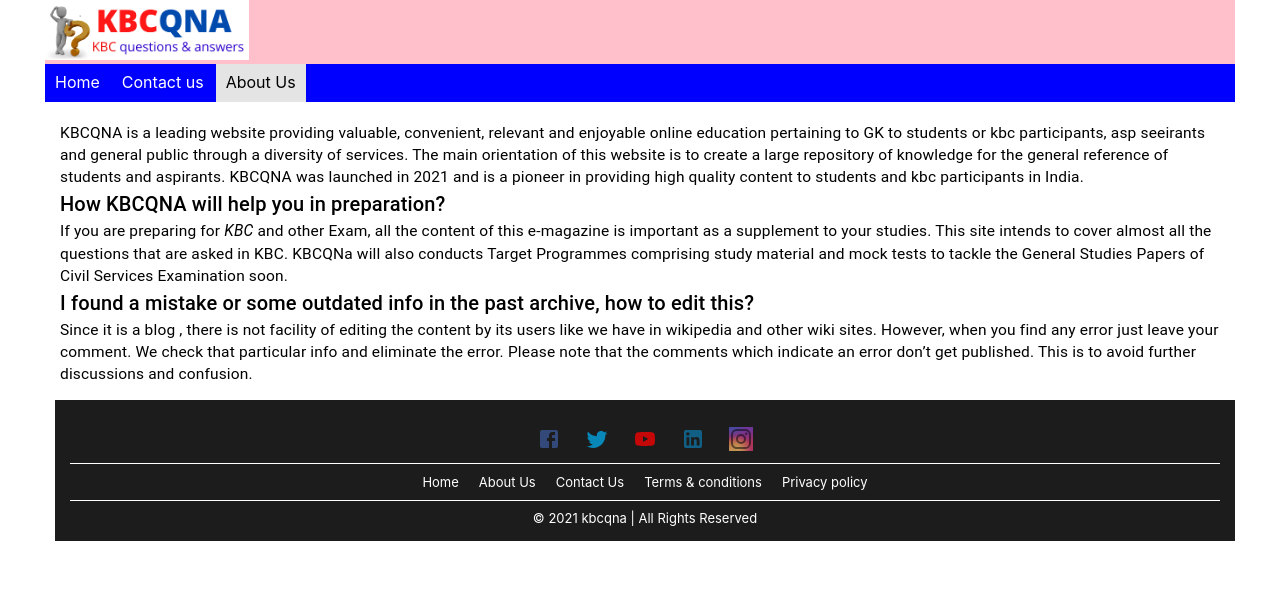
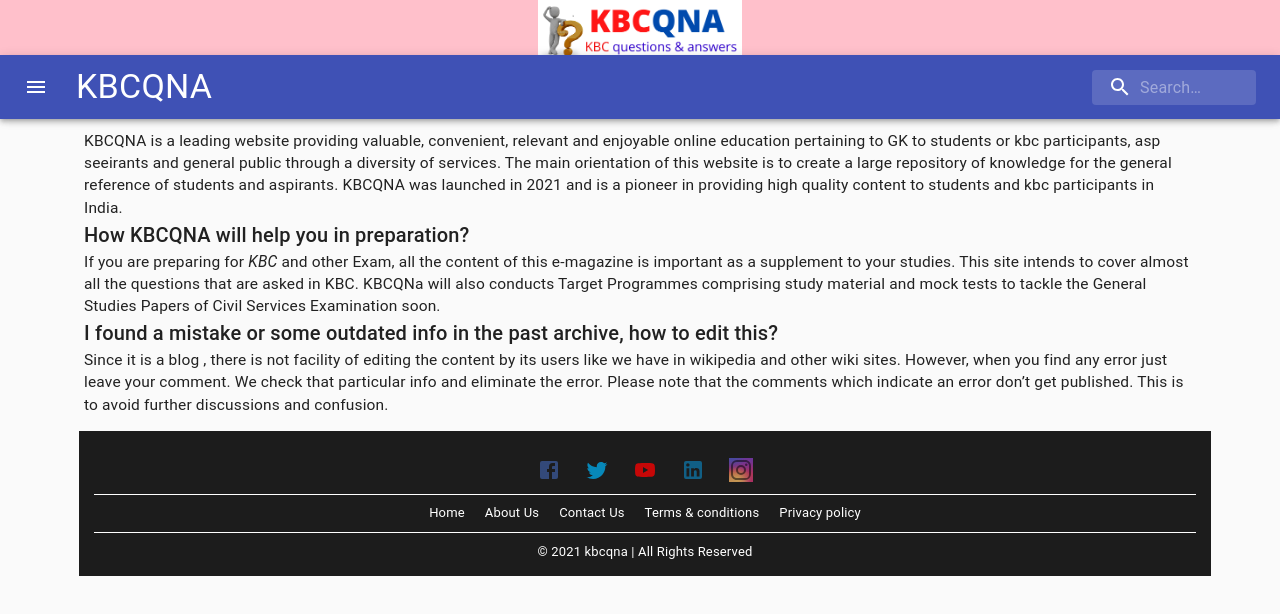
Before and after one commit to mahadev-mandal/kbcqna, a Next.js app: page /aboutus in a window 1280 px wide. Shown: the top 614 px of the page. Built offline with nearby package versions, Linux system fonts and the light colour scheme.

Commit message:
navbar added

```diff
--- /dev/null
+++ b/components/DrawerLeft.js
@@ -0,0 +1,256 @@
+import React from 'react';
+import clsx from 'clsx';
+import { makeStyles, useTheme } from '@material-ui/core/styles';
+import Drawer from '@material-ui/core/Drawer';
+import CssBaseline from '@material-ui/core/CssBaseline';
+import AppBar from '@material-ui/core/AppBar';
+import Toolbar from '@material-ui/core/Toolbar';
+import List from '@material-ui/core/List';
+import Typography from '@material-ui/core/Typography';
+import Divider from '@material-ui/core/Divider';
+import IconButton from '@material-ui/core/IconButton';
+import MenuIcon from '@material-ui/icons/Menu';
+import ChevronLeftIcon from '@material-ui/icons/ChevronLeft';
+import ChevronRightIcon from '@material-ui/icons/ChevronRight';
+import ListItem from '@material-ui/core/ListItem';
+import ListItemIcon from '@material-ui/core/ListItemIcon';
+import ListItemText from '@material-ui/core/ListItemText';
+import InboxIcon from '@material-ui/icons/MoveToInbox';
+import MailIcon from '@material-ui/icons/Mail';
+import Heading from './Heading';
+import SearchIcon from '@material-ui/icons/Search';
+import InputBase from '@material-ui/core/InputBase';
+import { alpha } from '@material-ui/core';
+import HomeIcon from '@material-ui/icons/Home';
+import InfoIcon from '@material-ui/icons/Info';
+import ContactMailIcon from '@material-ui/icons/ContactMail';
+import QuestionAnswerIcon from '@material-ui/icons/QuestionAnswer';
+import PolicyIcon from '@material-ui/icons/Policy';
+import AcUnitIcon from '@material-ui/icons/AcUnit';
+import Link from 'next/link'
+import { useRouter } from 'next/router';
+
+const drawerWidth = 240;
+
+const useStyles = makeStyles((theme) => ({
+  root: {
+    display: 'flex',
+  },
+  appBar: {
+    marginTop:55,
+    transition: theme.transitions.create(['margin', 'width'], {
+      easing: theme.transitions.easing.sharp,
+      duration: theme.transitions.duration.leavingScreen,
+    }),
+  },
+  appBarShift: {
+    width: `calc(100% - ${drawerWidth}px)`,
+    marginLeft: drawerWidth,
+    transition: theme.transitions.create(['margin', 'width'], {
+      easing: theme.transitions.easing.easeOut,
+      duration: theme.transitions.duration.enteringScreen,
+    }),
+  },
+  menuButton: {
+    marginRight: theme.spacing(2),
+  },
+  hide: {
+    display: 'none',
+  },
+  drawer: {
+    width: drawerWidth,
+    flexShrink: 0,
+  },
+  drawerPaper: {
+    width: drawerWidth,
+    marginTop:55,
+  },
+  drawerHeader: {
+    display: 'flex',
+    alignItems: 'center',
+    padding: theme.spacing(0, 1),
+    // necessary for content to be below app bar
+    ...theme.mixins.toolbar,
+    justifyContent: 'flex-end',
+    background:'blue'
+  },
+  content: {
+    flexGrow: 1,
+    padding: theme.spacing(3),
+    transition: theme.transitions.create('margin', {
+      easing: theme.transitions.easing.sharp,
+      duration: theme.transitions.duration.leavingScreen,
+    }),
+    marginLeft: -drawerWidth,
+  },
+  contentShift: {
+    transition: theme.transitions.create('margin', {
+      easing: theme.transitions.easing.easeOut,
+      duration: theme.transitions.duration.enteringScreen,
+    }),
+    marginLeft: 0,
+  },
+  search: {
+    position: 'relative',
+    borderRadius: theme.shape.borderRadius,
+    backgroundColor: alpha(theme.palette.common.white, 0.15),
+    '&:hover': {
+      backgroundColor: alpha(theme.palette.common.white, 0.25),
+    },
+    marginLeft: 0,
+    width: '100%',
+    [theme.breakpoints.up('sm')]: {
+      marginLeft: theme.spacing(1),
+      width: 'auto',
+    },
+  },
+  searchIcon: {
+    padding: theme.spacing(0, 2),
+    height: '100%',
+    position: 'absolute',
+    pointerEvents: 'none',
+    display: 'flex',
+    alignItems: 'center',
+    justifyContent: 'center',
+  },
+  inputRoot: {
+    color: 'inherit',
+  },
+  inputInput: {
+    padding: theme.spacing(1, 1, 1, 0),
+    // vertical padding + font size from searchIcon
+    paddingLeft: `calc(1em + ${theme.spacing(4)}px)`,
+    transition: theme.transitions.create('width'),
+    width: '100%',
+    [theme.breakpoints.up('sm')]: {
+      width: '12ch',
+      '&:focus': {
+        width: '20ch',
+      },
+    },
+  },
+  title: {
+    flexGrow: 1,
+    display: 'none',
+    [theme.breakpoints.up('sm')]: {
+      display: 'block',
+    },
+  },
+  leftSide:{
+    '& *':{
+      color:'white',
+    },
+    background:"linear-gradient(to bottom,rgba(255,0,0,0.5),rgba(255,69,0,0.5),rgba(255,165,0,0.5))",
+    height:'100%',
+  },
+  active:{
+    background:'green',
+    borderRadius:"0 10px 10px 0",
+    '&:hover':{
+      background:'green',
+    }
+  }
+}));
+
+const navbar = [
+  {text:"Home",icon:<HomeIcon/>,link:"/"},
+  {text:"Questions",icon:<QuestionAnswerIcon/>,link:"#"},
+  {text:"About Us",icon:<InfoIcon/>,link:"/aboutus"},
+  {text:"Constact Us",icon:<ContactMailIcon/>,link:"/contactus"},
+  {text:"Terms & Conditions",icon:<AcUnitIcon/>,link:"/terms-conditions"},
+  {text:"Privacy Policy",icon:<PolicyIcon/>,link:"/privacy-policy"},
+]
+
+export default function DrawerLeft({ drawerContent }) {
+  const router = useRouter()
+  const classes = useStyles();
+  const theme = useTheme();
+  const [open, setOpen] = React.useState(false);
+
+  const handleDrawerOpen = () => {
+    setOpen(true);
+  };
+
+  const handleDrawerClose = () => {
+    setOpen(false);
+  };
+
+  return (
+    <>
+    <Heading/>
+      <div className={classes.root}>
+        <CssBaseline />
+        <AppBar
+          position="fixed"
+          className={clsx(classes.appBar, {
+            [classes.appBarShift]: open,
+          })}
+        >
+          <Toolbar>
+            <IconButton
+              color="inherit"
+              aria-label="open drawer"
+              onClick={handleDrawerOpen}
+              edge="start"
+              className={clsx(classes.menuButton, open && classes.hide)}
+            >
+              <MenuIcon />
+            </IconButton>
+            <Typography className={classes.title} variant='h4'>
+              KBCQNA
+            </Typography>
+            <div className={classes.search}>
+              <div className={classes.searchIcon}>
+                <SearchIcon />
+              </div>
+              <InputBase
+                placeholder="Search…"
+                classes={{
+                  root: classes.inputRoot,
+                  input: classes.inputInput,
+                }}
+                inputProps={{ 'aria-label': 'search' }}
+              />
+          </div>
+          </Toolbar>
+        </AppBar>
+        <Drawer
+          className={classes.drawer}
+          variant="persistent"
+          anchor="left"
+          open={open}
+          classes={{
+            paper: classes.drawerPaper,
+          }}
+        >
+          <div className={classes.drawerHeader} >
+            <IconButton onClick={handleDrawerClose}>
+              {theme.direction === 'ltr' ? <ChevronLeftIcon /> : <ChevronRightIcon />}
+            </IconButton>
+          </div>
+          <Divider />
+          <List className={classes.leftSide}>
+            {navbar.map((nav)=>(
+              <Link href={nav.link} >
+                <ListItem button key={nav.text} className={router.asPath===nav.link?classes.active:""}>
+                  <ListItemIcon >
+                    {nav.icon}
+                  </ListItemIcon>
+                  <ListItemText primary={nav.text}/>
+                </ListItem>
+              </Link>
+            ))}
+          </List>
+        </Drawer>
+        <main style={{marginTop:20}}
+          className={clsx(classes.content, {
+            [classes.contentShift]: open,
+          })}
+        >
+          {drawerContent}
+        </main>
+      </div>
+    </>
+  );
+
+}
--- a/components/Heading.js
+++ b/components/Heading.js
@@ -2,69 +2,28 @@
 import { makeStyles } from '@material-ui/core'
 import logo from '../public/logo.png'
 import Image from 'next/image'
-import Link from 'next/link'
-import { useRouter } from 'next/router'
 
 const useStyles = makeStyles((theme) => ({
     heading: {
         position: 'sticky',
         top: 0,
         zIndex: 1,
-        marginLeft:-15,
-        marginRight:-15,
-        marginBottom:20,
+        textAlign:"center",
+        width:'100%',
+
     },
     logo: {
-
         background: 'pink',
 
     },
-    navbar: {
-        background: 'blue',
-        height: 38,
-        color:'white',
-        '& a': {
-            display: 'inline-block',
-            padding: '8px 10px',
-            marginRight: 2,
-            '&:hover': {
-                color: 'black',
-                background: '#e4e4e4',
-                height:'100%'
-            }
-        }
-    },
-    active: {
-        color: 'black',
-        background: '#e4e4e4',
-        height:'100%'
-    }
-
 }))
-const nav = [
-    { name: 'Home', link: '/' },
-    { name: 'Contact us', link: '/contactus' },
-    { name: 'About Us', link: '/aboutus' },
-    // { name: 'Privacy policy', link: '/privacy-policy' },
-    // { name: 'Terms & conditions', link: '/terms-conditions' },
-]
 function Heading() {
     const classes = useStyles();
-    const router = useRouter();
     return (
         <div className={classes.heading}>
             <div className={classes.logo}>
                 <Image src={logo} alt='logo' height={60} />
             </div>
-
-            <div className={classes.navbar}>
-                {nav.map((item) => (
-                    <Link key={item.name} href={item.link} >
-                        <a className={router.pathname === item.link ? classes.active : ''}>{item.name}</a>
-                    </Link>
-                ))}
-            </div>
-
         </div>
     )
 }
--- a/components/QuesAns.js
+++ b/components/QuesAns.js
@@ -29,6 +29,9 @@
         fontSize: 14,
         fontWeight: 'bold',
         textTransform: 'capitalize'
+    },
+    button:{
+        marginLeft:20
     },
     shareIcons: {
         textAlign: "cente",
--- a/pages/_app.js
+++ b/pages/_app.js
@@ -1,9 +1,11 @@
 import { ThemeProvider } from '@material-ui/core/styles'
 import theme from '../components/Theme'
 import '../styles/globals.css'
+import Heading from '../components/Heading'
 
 function MyApp({ Component, pageProps }) {
   return <ThemeProvider theme={theme}>
+             {/* <Heading/> */}
              <Component {...pageProps} />
           </ThemeProvider>
 }
--- a/pages/aboutus.js
+++ b/pages/aboutus.js
@@ -1,15 +1,16 @@
-import { Container, makeStyles, Typography } from '@material-ui/core'
+import { makeStyles, Typography } from '@material-ui/core'
 import React from 'react'
 import Footer from '../components/Footer'
-import Heading from '../components/Heading'
+import DrawerLeft from '../components/DrawerLeft'
 
 const useStyles = makeStyles((theme) => ({
     root: {
         marginLeft: 10,
         marginRight: 10,
+        marginTop:20,
         [theme.breakpoints.up('md')]: {
             marginLeft: 60,
-            marginRight:60,
+            marginRight: 60,
         },
     },
 }))
@@ -17,8 +18,8 @@
 function Aboutus() {
     const classes = useStyles();
     return (
-            <div  className={classes.root}>
-                <Heading />
+        <DrawerLeft drawerContent={(
+            <div className={classes.root}>
                 <Typography variant='body2' >
                     KBCQNA is a leading website providing valuable, convenient, relevant and enjoyable online education pertaining to GK to students or kbc participants, asp seeirants and general public through a diversity of services. The main orientation of this website is to create a large repository of knowledge for the general reference of students and aspirants. KBCQNA was launched in 2021 and is a pioneer in providing high quality content to students and kbc participants in India.
                 </Typography>
@@ -36,6 +37,7 @@
                 </Typography>
                 <Footer />
             </div>
+        )} />
     )
 }
 
--- a/pages/privacy-policy.js
+++ b/pages/privacy-policy.js
@@ -1,8 +1,8 @@
 import { Typography } from '@material-ui/core'
 import React from 'react'
 import { makeStyles } from '@material-ui/core'
-import Heading from '../components/Heading';
 import Footer from '../components/Footer';
+import DrawerLeft from '../components/DrawerLeft';
 
 const useStyles = makeStyles((theme) => ({
     root: {
@@ -19,8 +19,8 @@
 function PrivacyPolicy() {
     const classes = useStyles();
     return (
+        <DrawerLeft drawerContent={(
             <div className={classes.root}>
-            <Heading />
                 <Typography variant='h6'>
                     Privacy Policy
                 </Typography>
@@ -29,6 +29,7 @@
                 </Typography>
                 <Footer />
             </div>
+        )} />
     )
 }
 
--- a/pages/question/[slug].js
+++ b/pages/question/[slug].js
@@ -22,8 +22,6 @@
         props: { ques }
     }
 }
-
-
 function Question({ ques }) {
     const router = useRouter();
     if (router.isFallback) {
@@ -37,9 +35,7 @@
                 <meta name="keywords" content={`${ques.keywords},kbc season ${ques.season} episode ${ques.episode}`}
                 />
             </Head>
-            <Main
-                mainContent={<QuesAns ques={ques} />}
-            />
+            <Main mainContent={<QuesAns ques={ques}/>} />
         </div>
     )
 }
--- a/pages/terms-conditions.js
+++ b/pages/terms-conditions.js
@@ -1,13 +1,14 @@
 import { Typography } from '@material-ui/core'
 import React from 'react'
 import { makeStyles } from '@material-ui/core'
-import Heading from '../components/Heading';
 import Footer from '../components/Footer';
+import DrawerLeft from '../components/DrawerLeft';
 
 const useStyles = makeStyles((theme) => ({
     root: {
         marginLeft: 10,
         marginRight: 10,
+        marginTop:20,
         [theme.breakpoints.up('md')]: {
             marginLeft: 60,
             marginRight: 60,
@@ -18,8 +19,8 @@
 function TermsConditions() {
     const classes = useStyles();
     return (
+        <DrawerLeft drawerContent={(
             <div className={classes.root}>
-            <Heading />
                 <Typography variant='h6'>
                     Terms & Conditions
                 </Typography>
@@ -35,6 +36,7 @@
                 </Typography>
                 <Footer />
             </div>
+        )} />
     )
 }
 
```
Also changed, not shown: components/Main.js (+7 -6 lines), pages/contactus.js (+10 -9 lines). Lines whose indentation alone changed are shown as unchanged.
